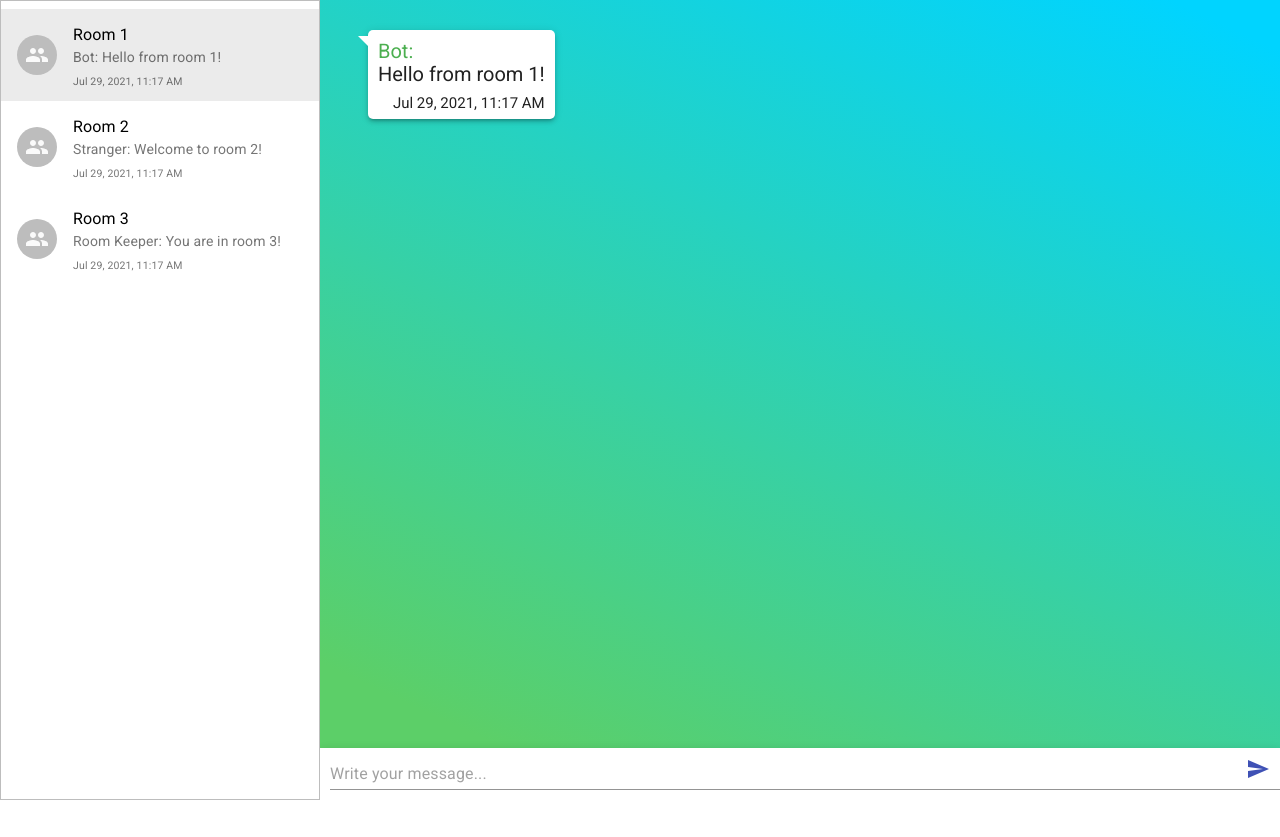
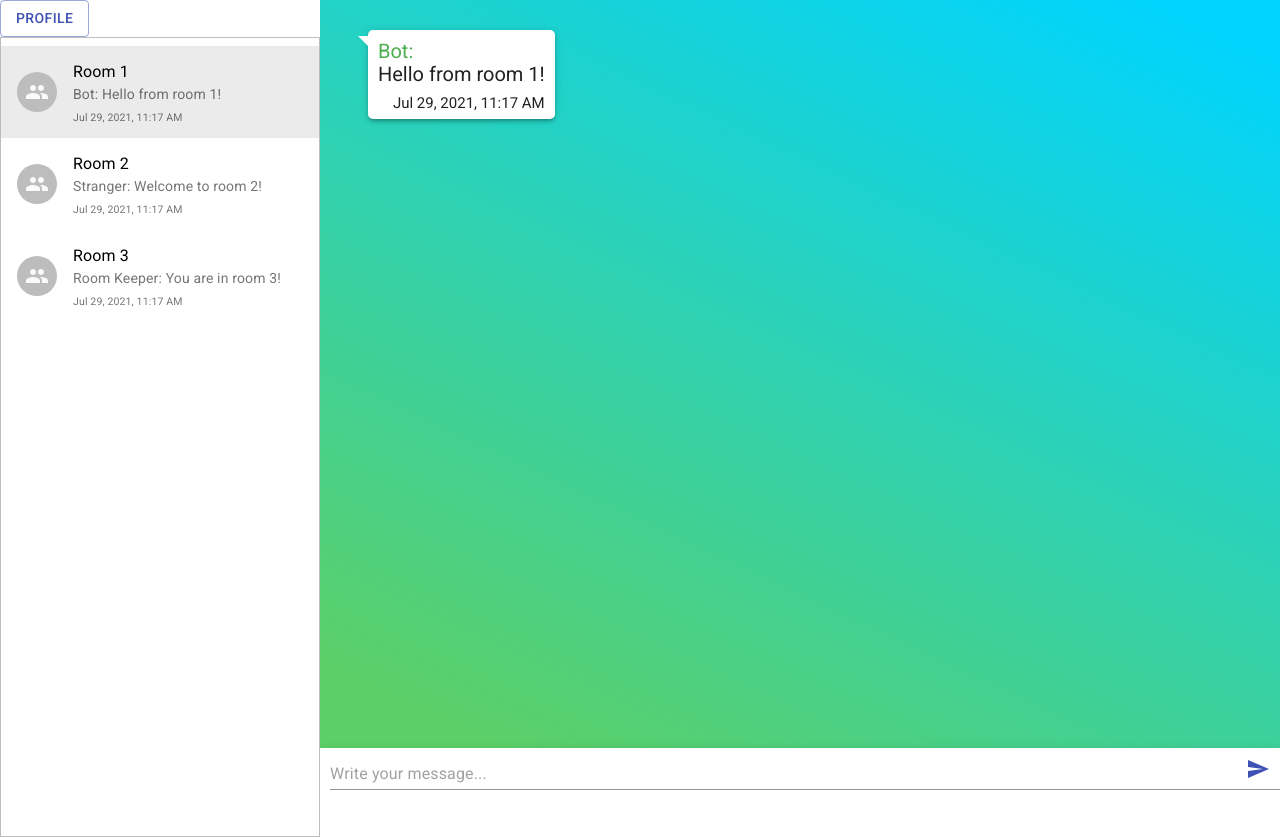
Before and after one commit to Dysco76/Geekbarins-ReactJS, a React (Create React App) app: page /chat/room1 in a window 1280 px wide. Before the commit the page ends 800 px from the top, so only its background shows below. Built offline with nearby package versions, Linux system fonts and the light colour scheme.

Commit message:
profile drawer element added

```diff
--- a/package.json
+++ b/package.json
@@ -12,8 +12,10 @@
     "normalize.css": "^8.0.1",
     "react": "^17.0.2",
     "react-dom": "^17.0.2",
+    "react-redux": "^7.2.4",
     "react-router-dom": "^5.2.0",
     "react-scripts": "4.0.3",
+    "redux": "^4.1.1",
     "web-vitals": "^1.1.2"
   },
   "scripts": {
--- a/src/components/chat-list/ChatList.js
+++ b/src/components/chat-list/ChatList.js
@@ -29,6 +29,7 @@ export const ChatList = ({ conversations, allMessages }) => {
   const { roomId } = useParams()
 
   return (
+    <>
       <List component="nav" className={classes.wrapper}>
         {conversations.map((chat) => {
           const { author, message, date } =
@@ -68,5 +69,6 @@ export const ChatList = ({ conversations, allMessages }) => {
           )
         })}
       </List>
+    </>
   )
 }
--- a/src/components/index.js
+++ b/src/components/index.js
@@ -2,3 +2,4 @@ export * from "./chat-list"
 export * from "./message"
 export * from "./message-list"
 export * from "./message-provider"
+export * from "./profile-dialog"
--- /dev/null
+++ b/src/components/profile-dialog/ProfileDialog.js
@@ -0,0 +1,60 @@
+import {
+  Drawer,
+  Paper,
+  Button,
+  IconButton,
+  makeStyles,
+} from "@material-ui/core"
+import { Close } from "@material-ui/icons"
+import React, { useState } from "react"
+
+const useStyles = makeStyles({
+  wrapper: {
+    position: "relative",
+    width: "100%",
+  },
+  paper: {
+    position: "absolute",
+    width: "100%",
+    backgroundColor: "blue",
+    height: "100vh",
+  },
+})
+
+export const ProfileDialog = () => {
+  const classes = useStyles()
+
+  const [open, setOpen] = useState(false)
+
+  const handleClickOpen = () => {
+    setOpen(true)
+  }
+
+  const handleClose = () => {
+    setOpen(false)
+  }
+
+  return (
+    <div className={classes.wrapper}>
+      <Button variant="outlined" color="primary" onClick={handleClickOpen}>
+        Profile
+      </Button>
+      <Drawer
+        open={open}
+        anchor="left"
+        variant="persistent"
+        classes={{
+          docked: classes.docked,
+          paper: classes.paper,
+        }}
+      >
+        <Paper className={classes.paper}>
+          <IconButton data-action="close-profile" onClick={handleClose}>
+            <Close />
+          </IconButton>
+          Profile
+        </Paper>
+      </Drawer>
+    </div>
+  )
+}
--- /dev/null
+++ b/src/components/profile-dialog/index.js
@@ -0,0 +1 @@
+export * from "./ProfileDialog"
--- a/src/pages/chat.js
+++ b/src/pages/chat.js
@@ -1,6 +1,11 @@
 import { Grid } from "@material-ui/core"
 import { Switch, Route, Redirect } from "react-router-dom"
-import { ChatList, MessageList, MessageProvider } from "../components"
+import {
+  ChatList,
+  MessageList,
+  MessageProvider,
+  ProfileDialog,
+} from "../components"
 
 export const Chat = () => {
   return (
@@ -10,6 +15,7 @@ export const Chat = () => {
           {([state, actions]) => (
             <Grid container={true}>
               <Grid item={true} xs={12} md={3}>
+                <ProfileDialog />
                 <ChatList {...state} />
               </Grid>
               <Grid item={true} xs={12} md={9}>
```
Also changed, not shown: 1 other file (tests, documents, lock files or other folders). Lines whose indentation alone changed are shown as unchanged.
